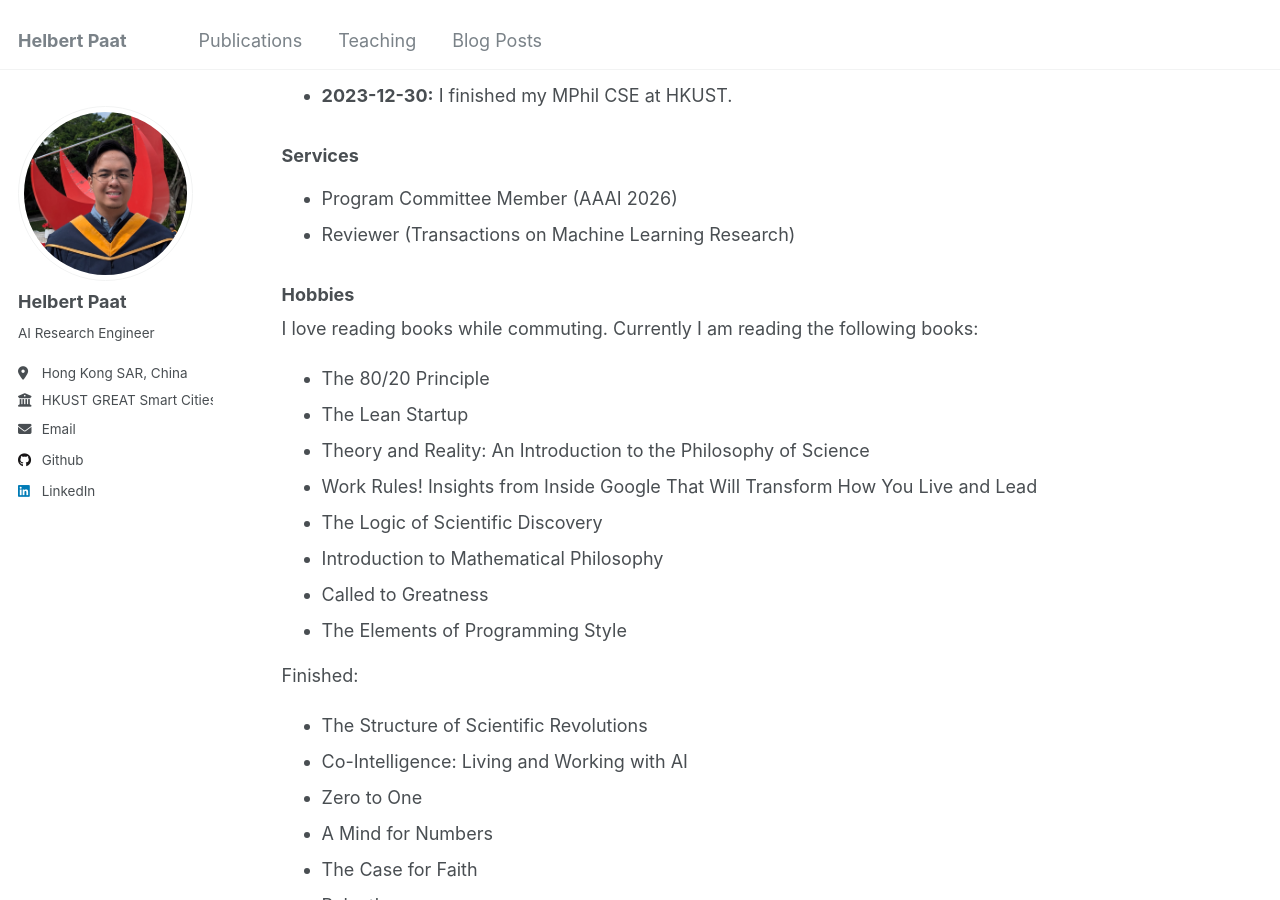
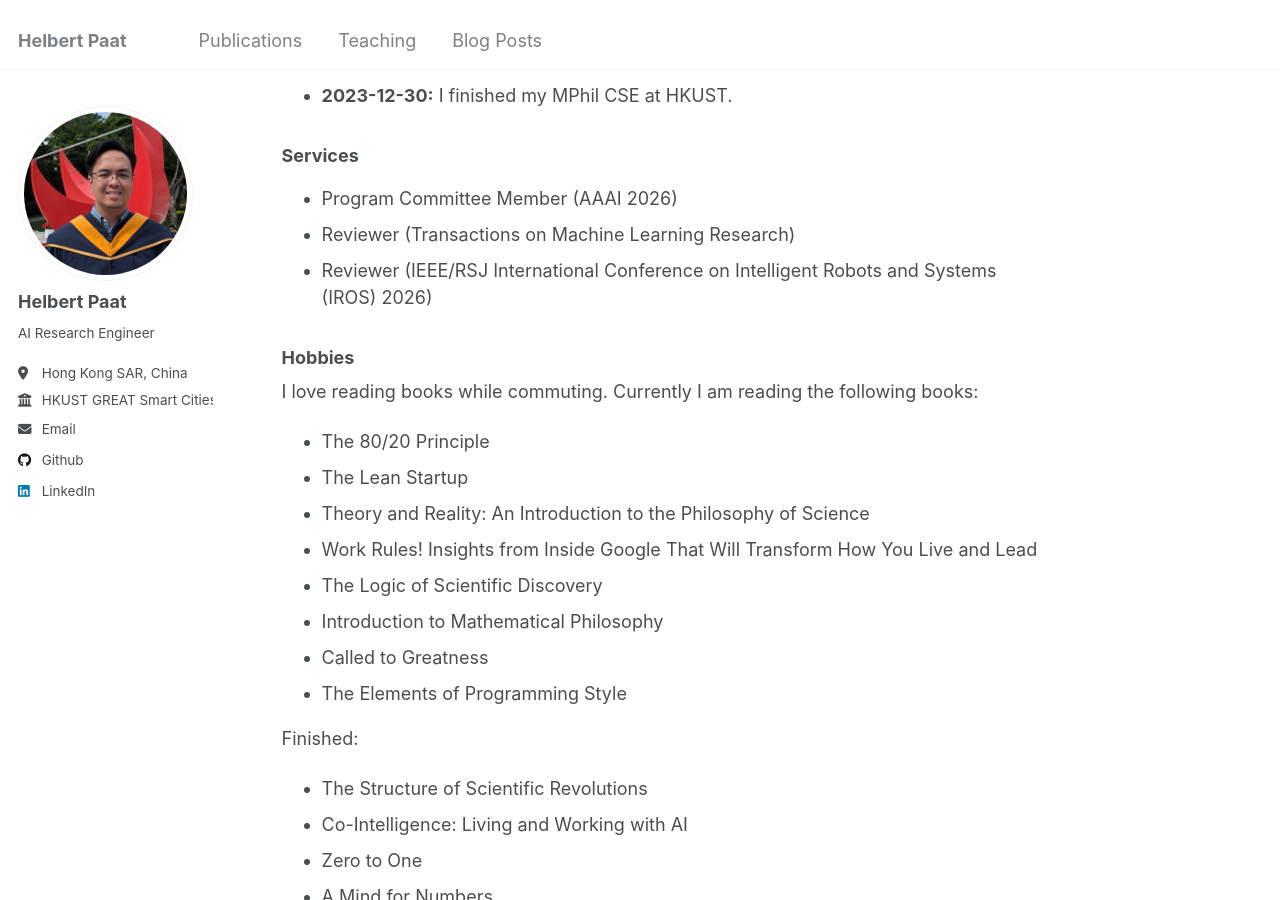
Before and after one commit to paathelb/paathelb.github.io, a Jekyll site: the page built from _pages/about.md, in a window 1280 px wide and 900 px high, scrolled down 861 px. Built offline with Jekyll 4.4.1, drawn with Linux system fonts in a browser that asks for light colours.

Commit message:
Update about.md

```diff
--- a/_pages/about.md
+++ b/_pages/about.md
@@ -72,6 +72,7 @@ I'm currently a Research Assistant at [HKUST GREAT Smart Cities Institute](https
 ### Services
 - Program Committee Member (AAAI 2026)
 - Reviewer (Transactions on Machine Learning Research)
+- Reviewer (IEEE/RSJ International Conference on Intelligent Robots and Systems (IROS) 2026)
 
 ### Hobbies
 I love reading books while commuting. Currently I am reading the following books:
```
